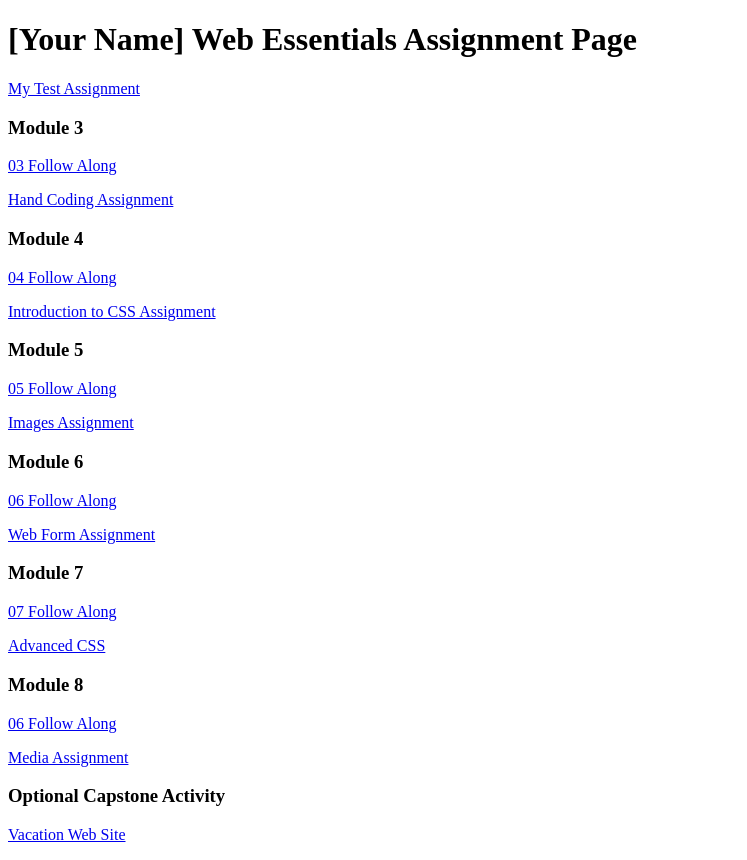
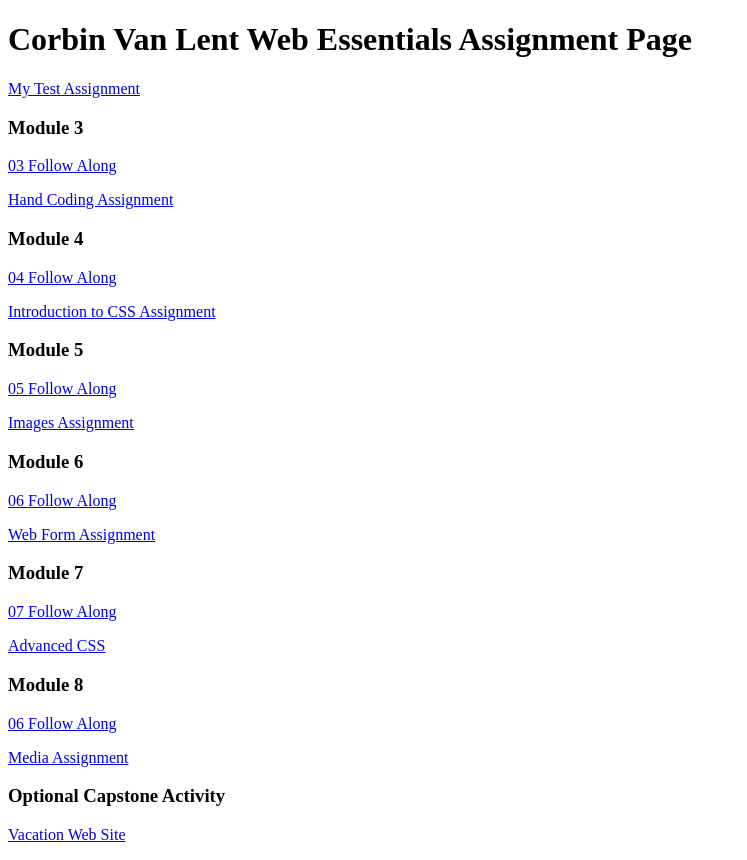
Before and after one commit to Corbinvl/dwdd1600, a plain HTML site: page index.html in a window 1280 px wide. Shown: the whole page, without its empty margins (0-747 px from the left). Drawn offline with Linux system fonts and the light colour scheme.

Commit message:
Update index.html

```diff
--- a/index.html
+++ b/index.html
@@ -6,7 +6,7 @@
 		<title>dwdd 1600 assignment list page</title>
 	</head>
 	<body>
-		<h1>[Your Name] Web Essentials Assignment Page</h1>
+		<h1>Corbin Van Lent Web Essentials Assignment Page</h1>
 		<p><a href="01test">My Test Assignment</a></p>
 
 		<h3>Module 3</h3>
```
